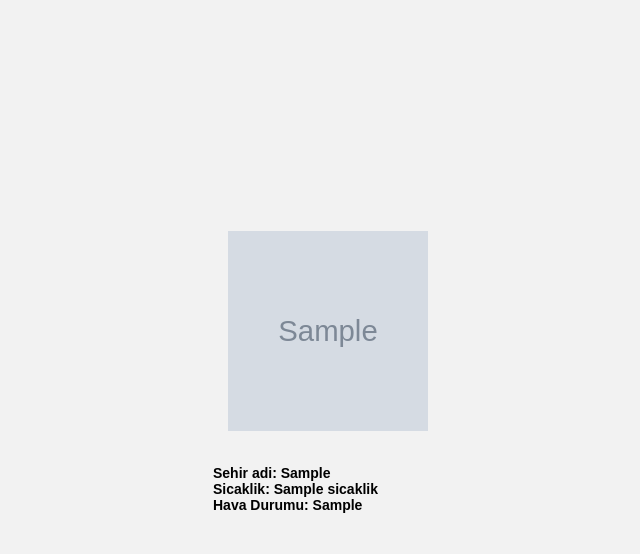
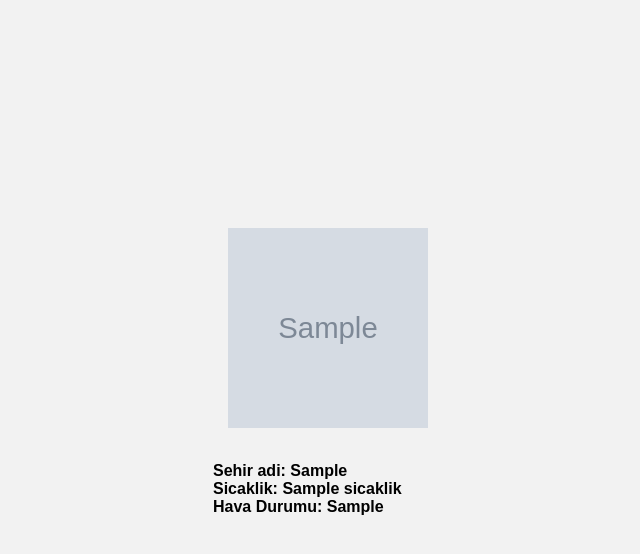
Before and after one commit to salihdamar19/python_projects, a Flask app: template flask2/templates/index.html in a window 1280 px wide. Shown: the top 554 px of the page, without its empty margins (312-952 px from the left). Run offline with Flask 3, Linux system fonts and the light colour scheme; the template is opened without the code that fills it: most values are stand-ins (such as "Sample title", 1, 10 or a date in 2020); grey boxes marked "Sample" are stand-in pictures.

Commit message:
style changes

```diff
--- a/weatherapp/templates/index.html
+++ b/weatherapp/templates/index.html
@@ -38,6 +38,9 @@
             background-color: #114399;
             color: #c8dee0;
         }
+        .hava_durumu{
+            font-size: medium;
+        }
     </style>
 </head>
 <body>
```
